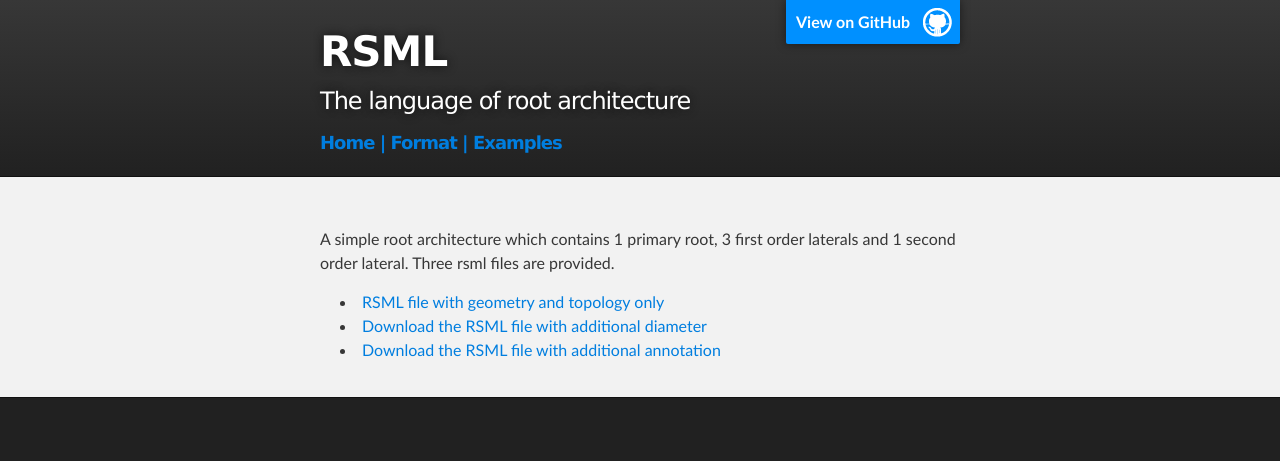
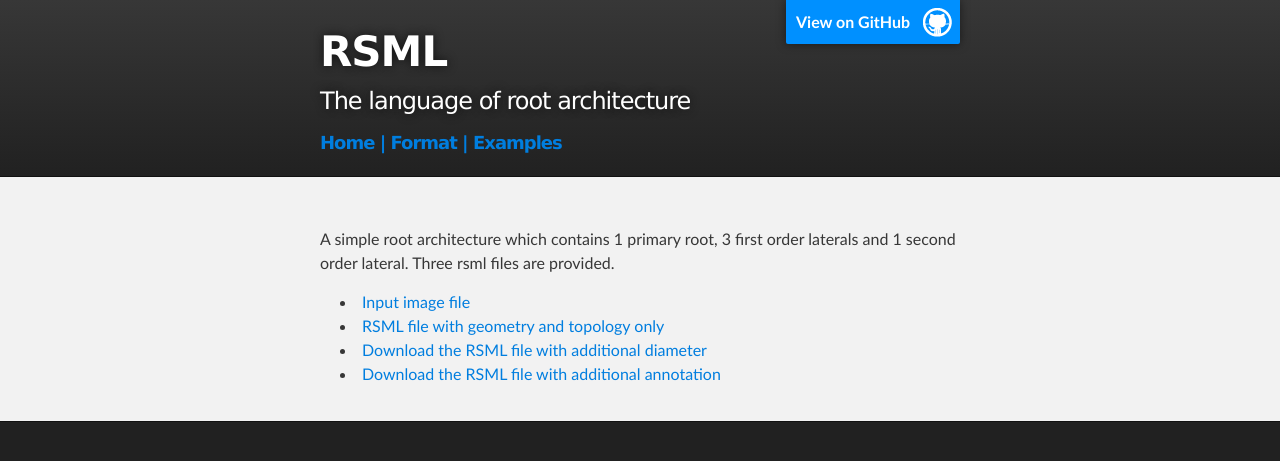
Before and after one commit to RootSystemML/RootSystemML.github.io, a Jekyll site: the page built from examples/arabidopsis_simple.md, in a window 1280 px wide. Shown: the top 461 px of the page. Built offline with Jekyll 4.4.1, drawn with Linux system fonts in a browser that asks for light colours.

Commit message:
beetroot example

```diff
--- a/examples/arabidopsis_simple.md
+++ b/examples/arabidopsis_simple.md
@@ -6,7 +6,7 @@ tags: example
 
 A simple root architecture which contains 1 primary root, 3 first order laterals and 1 second order lateral. Three rsml files are provided.
 
-
+  - [Input image file](/images/examples/arabidopsis-simple.png)
   - [RSML file with geometry and topology only](/images/examples/arabidopsis-simple.rsml)
   - [Download the RSML file with additional diameter](/images/examples/arabidopsis-simple_with_diameter.rsml)
   - [Download the RSML file with additional annotation](/images/examples/arabidopsis-simple_with_annotation.rsml)
```
